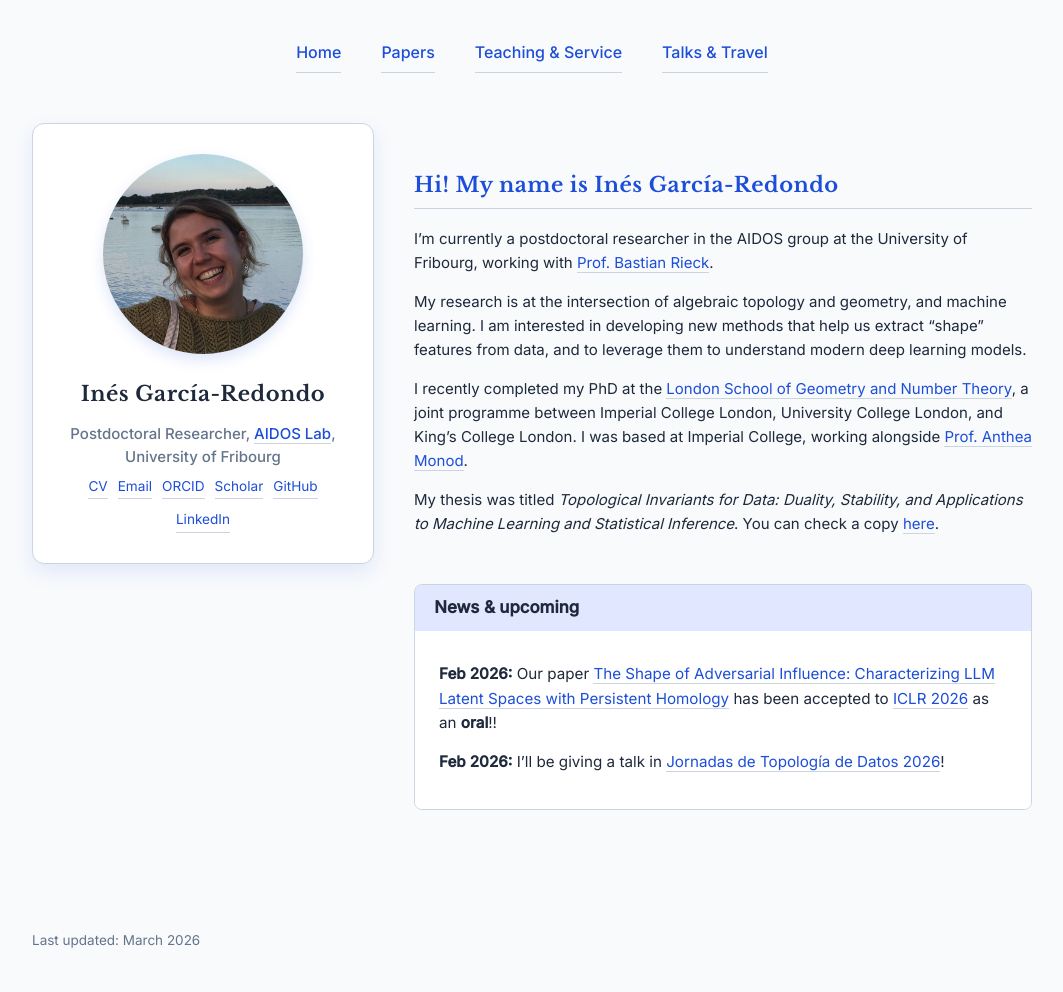
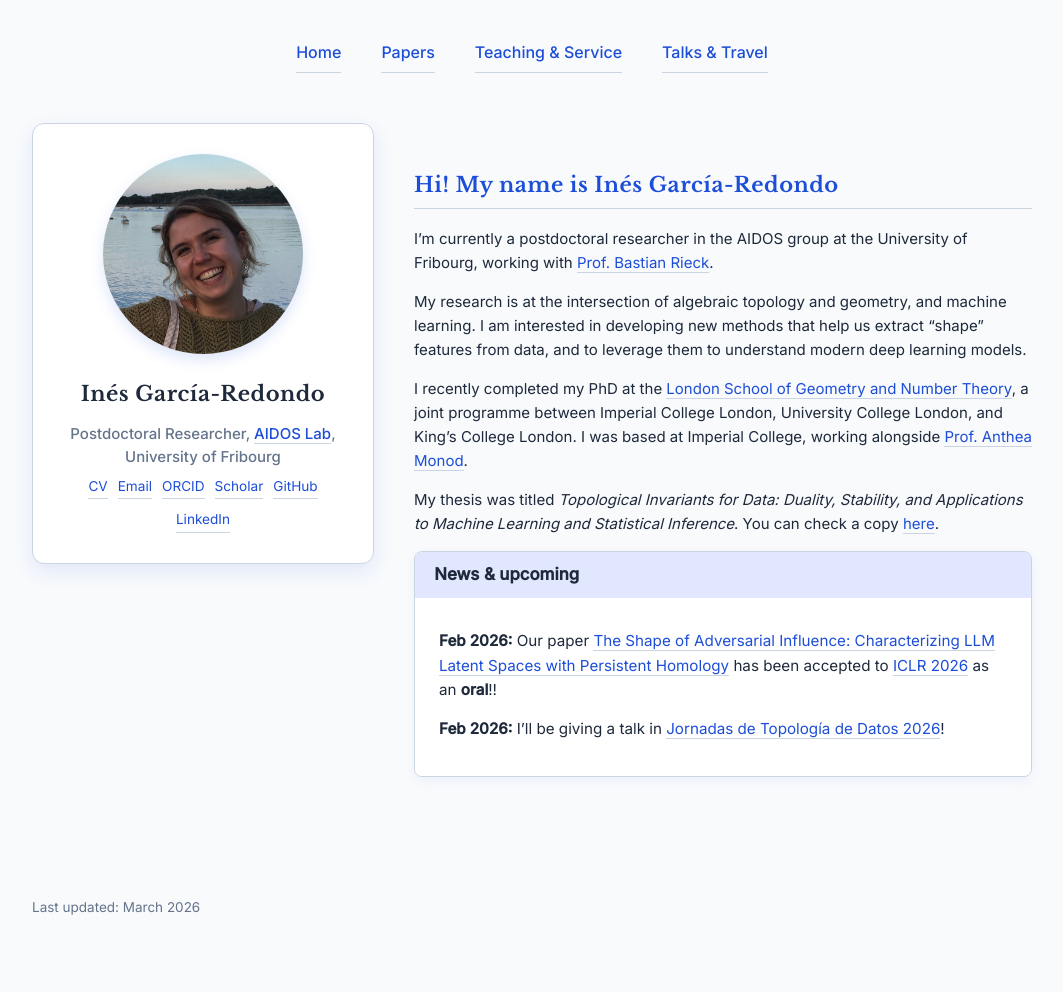
Before and after one commit to inesgare/inesgare.github.io, a Jekyll site: the page built from index.md, in a window 1280 px wide. Shown: the whole page, without its empty margins (108-1171 px from the left). Built offline with Jekyll 4.4.1, drawn with Linux system fonts in a browser that asks for light colours; after the commit the page ends 959 px from its top, so only the background shows below that.

Commit message:
news box

```diff
--- a/_layouts/default.html
+++ b/_layouts/default.html
@@ -41,12 +41,14 @@
 
   <!-- News Boxes: centered below both columns -->
   <div class="news-section">
-    {% for news_item in site.news %}
-    <div class="news-box">
-      <div class="news-box-header">{{ news_item.title }}</div>
-      <div class="news-box-content">{{ news_item.content }}</div>
+    <div class="news-wrapper">
+      {% for news_item in site.news %}
+        <div class="news-box">
+          <div class="news-box-header">{{ news_item.title }}</div>
+          <div class="news-box-content">{{ news_item.content }}</div>
+        </div>
+      {% endfor %}
     </div>
-    {% endfor %}
   </div>
 
   {% else %}
--- a/style.css
+++ b/style.css
@@ -260,6 +260,7 @@
    News Box
    ----------------------------- */
 
+/* News section wrapper */
 .news-section {
   display: flex;
   justify-content: center;  /* center horizontally */
@@ -267,16 +268,26 @@
   padding: 0 20px;
 }
 
+/* Optional: if multiple news boxes, stack vertically */
+.news-wrapper {
+  display: flex;
+  flex-direction: column;   /* one column */
+  gap: 20px;                /* spacing between boxes */
+  max-width: 800px;         /* constrain width */
+  width: 100%;
+}
+
+/* Individual news box */
 .news-box {
-  margin-top: 3rem;
   border-radius: 8px;
-  overflow: hidden;
   border: 1px solid #CBD5E1;
   background-color: #FFFFFF;
+  overflow: hidden;
+  box-shadow: 0 4px 12px rgba(29,78,216,0.05);
 }
 
 .news-box-header {
-  background-color: #E0E7FF; /* soft blue highlight */
+  background-color: #E0E7FF;
   padding: 0.6rem 1.2rem;
   font-weight: 600;
   font-size: 1.05rem;
@@ -284,9 +295,9 @@
 }
 
 .news-box-content {
-  background-color: #FFFFFF;
   padding: 1.2rem 1.5rem;
   font-size: 0.95rem;
+  background-color: #FFFFFF;
 }
 
 /* -----------------------------
```
